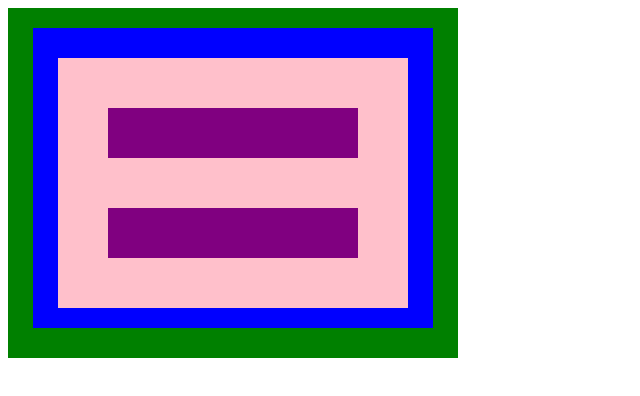
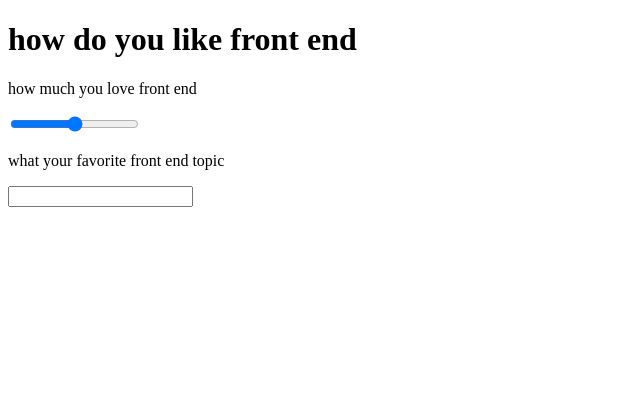
Before and after one commit to sobhiEgbaria/appleseeds-daily-react, a React (Create React App) app: page / in a window 1280 px wide. Shown: the top 396 px of the page, without its empty margins (0-640 px from the left). Built offline with nearby package versions, Linux system fonts and the light colour scheme.

Commit message:
add ex3.2

```diff
--- a/src/App.js
+++ b/src/App.js
@@ -17,10 +17,10 @@ class App extends react.Component {
 
         <EX1 />
         <Ex2 />
+        <Ex3 />
+        */}
+
         <Ex4 />
-
-        */}
-        <Ex3 />
       </>
     );
   }
--- a/src/ex/ex4.jsx
+++ b/src/ex/ex4.jsx
@@ -1,7 +1,32 @@
 import React from "react";
 
-function Ex4() {
-  return <div>4</div>;
-}
+const Quiz = () => {
+  return (
+    <>
+      <QuizTitle />
+      <Q1 />
+      <Q1Input />
+      <Q2 />
+      <Q2Input />
+    </>
+  );
+};
 
-export default Ex4;
+const QuizTitle = () => {
+  return <h1 className="title">how do you like front end</h1>;
+};
+const Q1 = () => {
+  return <p className="firstQ">how much you love front end</p>;
+};
+const Q1Input = () => {
+  return <input type="range" name="q1Input" id="" />;
+};
+const Q2 = () => {
+  return <p className="secondQ">what your favorite front end topic </p>;
+};
+
+const Q2Input = () => {
+  return <input type="text" name="secondInput" id="" />;
+};
+
+export default Quiz;
```
